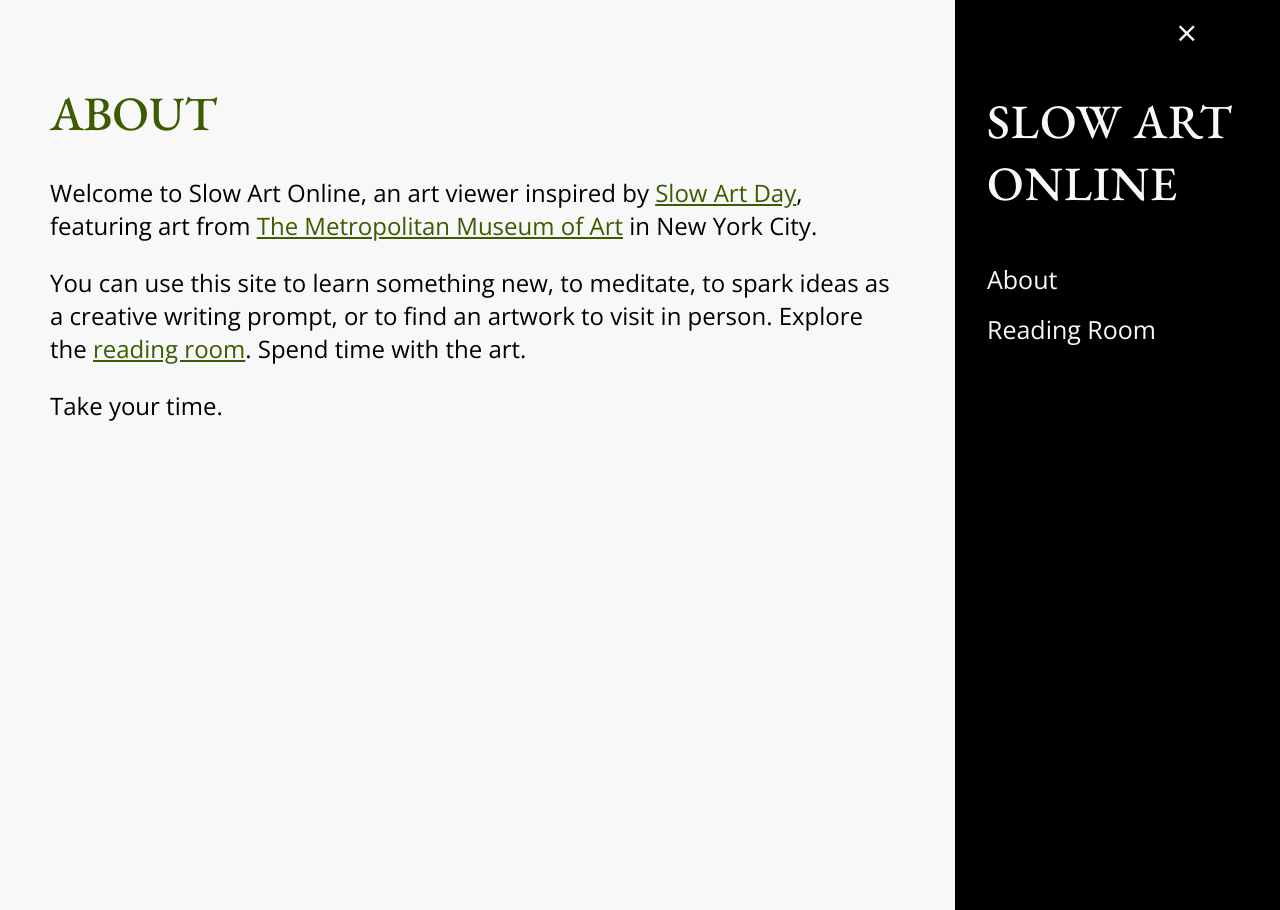
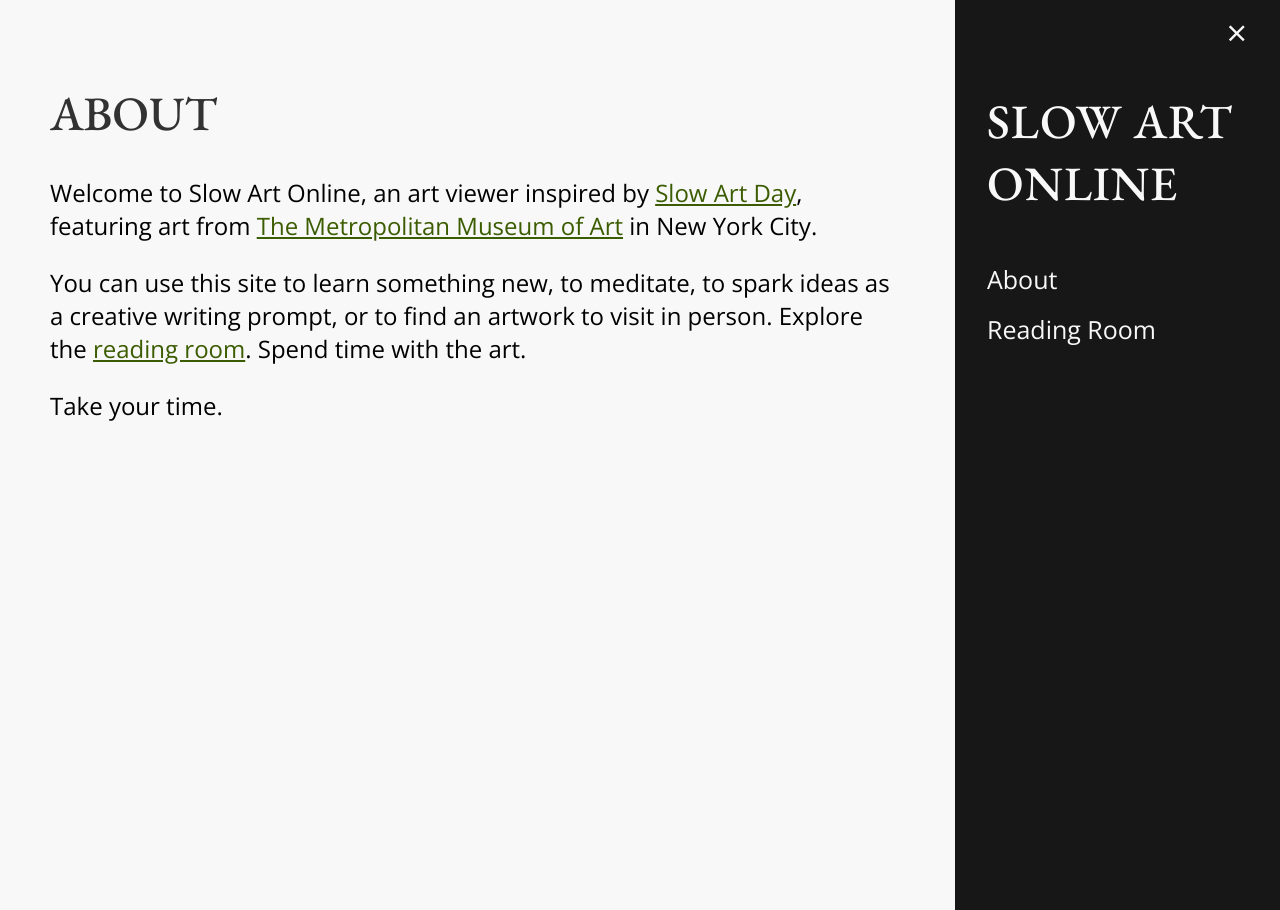
Before and after one commit to jamiepalatnik/slow-art-online, a Flask app: page /about in a window 1280 px wide. Run offline with Flask 3, Linux system fonts and the light colour scheme.

Commit message:
Edit styles

```diff
--- a/static/styles.css
+++ b/static/styles.css
@@ -5,7 +5,7 @@ body {
 
 /* Text styles */
 h1 {
-    color: #3b5c00;
+    color: rgba(0, 0, 0, .8);
     font-size: 48px;
     font-family: "EB Garamond", serif;
     font-weight: 500;
@@ -75,7 +75,7 @@ a {
     z-index: 1; /* Stay on top */
     top: 0; /* Stay at the top */
     right: 0;
-    background-color: rgb(0, 0, 0);
+    background-color: #171717;
     overflow-x: hidden; /* Disable horizontal scroll */
     padding-top: 50px; /* Place content 60px from the top */
     transition: 0.5s; /* 0.5 second transition effect to slide in the panel */
@@ -95,7 +95,8 @@ a {
     color: #3b5c00;
 }
 
-.open-button {
+.open-button,
+.close-button {
     cursor: pointer;
 }
 
@@ -138,7 +139,6 @@ a {
   top: 0;
   right: 25px;
   font-size: 36px;
-  margin-right: 50px;
 }
 
 /* Position and style the close button (top right corner) */
@@ -147,5 +147,4 @@ a {
     top: 3px;
     right: 31px;
     font-size: 44px;
-    margin-right: 50px;
 }
```
Also changed, not shown: checklist.md (+6 -1 lines).
